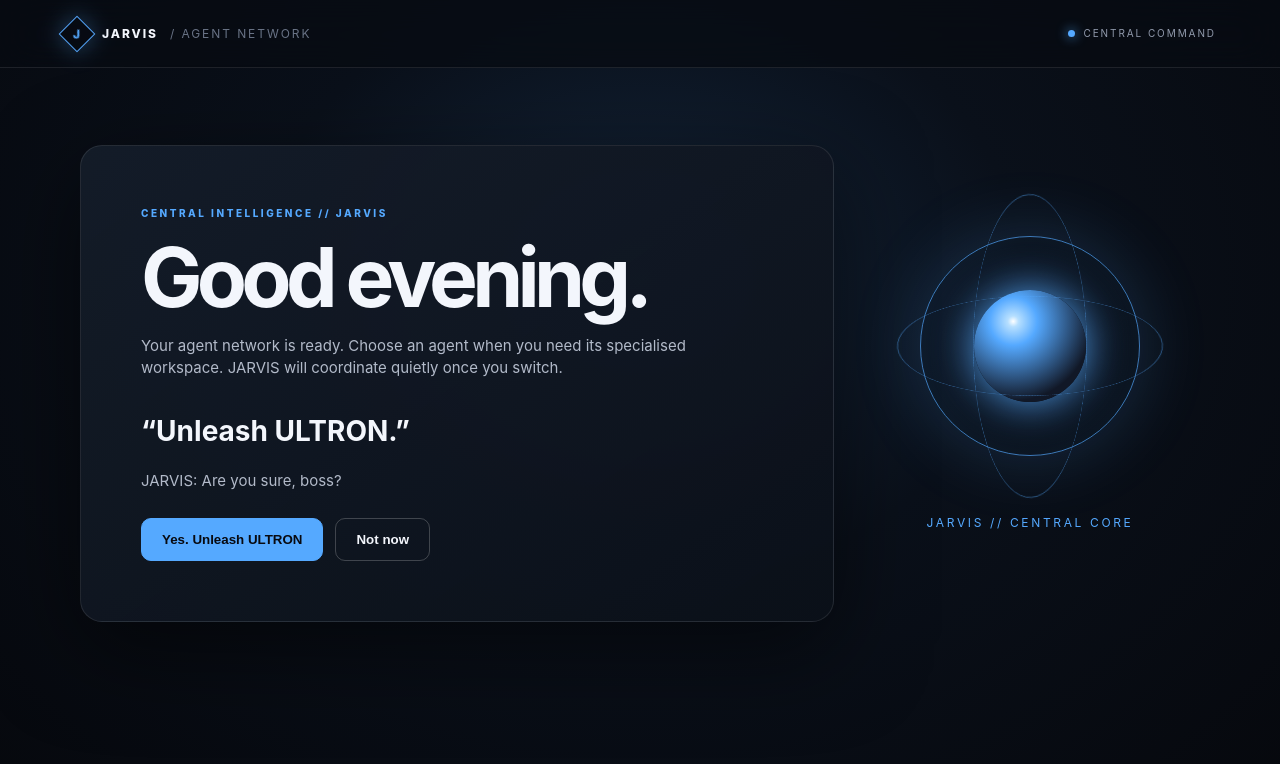
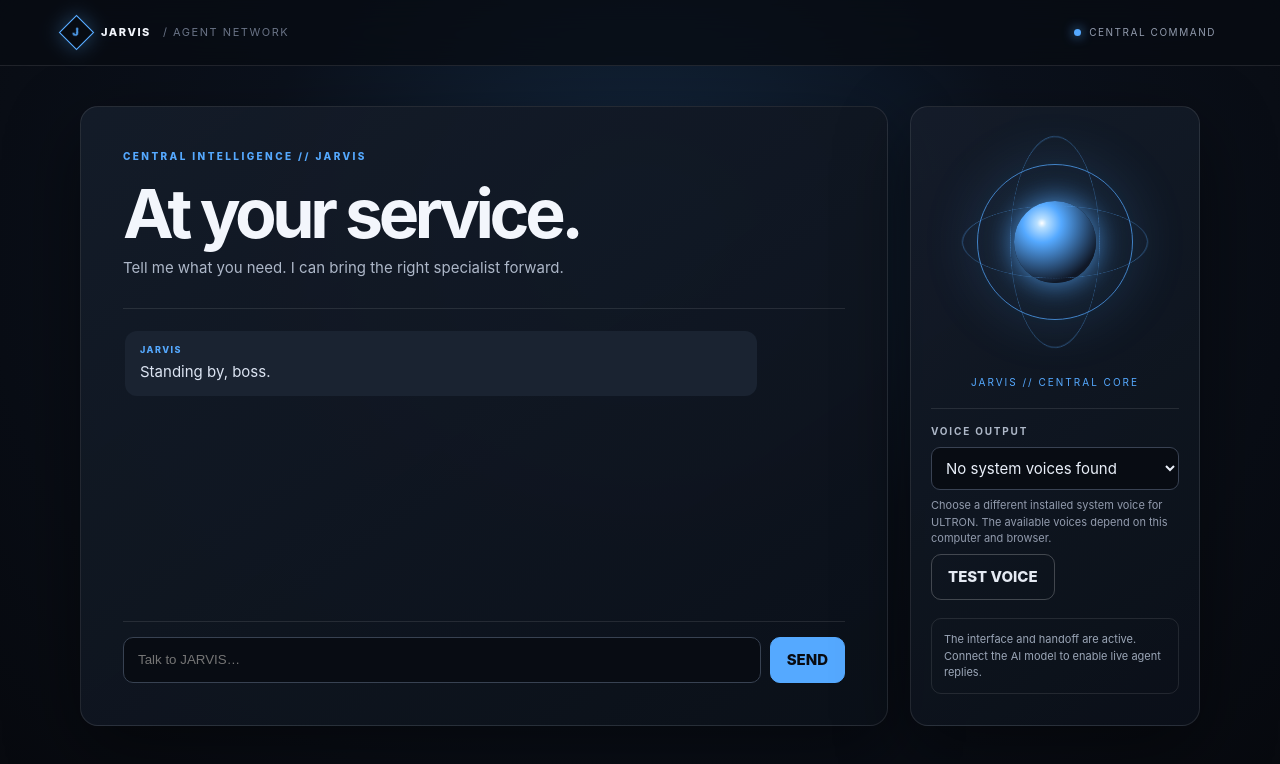
Before and after one commit to mayank1530721/jarvis, a plain HTML site: page web/index.html in a window 1280 px wide. Drawn offline with Linux system fonts and the light colour scheme.

Commit message:
Build direct JARVIS to ULTRON handoff and voice selection

```diff
--- a/web/index.html
+++ b/web/index.html
@@ -1,48 +1,50 @@
 <!doctype html>
 <html lang="en">
 <head>
-<meta charset="utf-8">
-<meta name="viewport" content="width=device-width,initial-scale=1">
-<meta name="theme-color" content="#080a10">
-<title>JARVIS // Agent Workspace</title>
+<meta charset="utf-8"><meta name="viewport" content="width=device-width,initial-scale=1">
+<meta name="theme-color" content="#090b12"><title>JARVIS // ULTRON Workspace</title>
 <style>
-:root{color-scheme:dark;--bg:#080a10;--panel:#111722;--line:#ffffff18;--muted:#929bad;--white:#f3f6fc;--blue:#55a9ff;--red:#f13c54}
-*{box-sizing:border-box}body{margin:0;min-height:100vh;background:radial-gradient(ellipse at 50% 35%,#14253a 0,#0a101a 42%,#06080d 100%);color:var(--white);font:15px/1.5 Inter,system-ui,Segoe UI,sans-serif;transition:background 900ms ease}
-body.ultron{background:radial-gradient(ellipse at 50% 32%,#40101b 0,#160b12 43%,#07080c 100%);--accent:var(--red)}
-body.jarvis{--accent:var(--blue)}
-header{height:68px;padding:0 5vw;display:flex;align-items:center;justify-content:space-between;border-bottom:1px solid var(--line);background:#080b12bb;backdrop-filter:blur(18px);letter-spacing:.16em;font-size:12px}
-.brand{font-weight:800;display:flex;align-items:center;gap:12px}.mark{width:26px;height:26px;border:1px solid var(--accent);transform:rotate(45deg);display:grid;place-items:center;color:var(--accent);box-shadow:0 0 22px color-mix(in srgb,var(--accent),transparent 65%)}.mark span{transform:rotate(-45deg)}
-.status{color:var(--muted);font-size:10px}.status i{display:inline-block;width:7px;height:7px;border-radius:50%;background:var(--accent);margin-right:8px;box-shadow:0 0 12px var(--accent)}
-main{width:min(1120px,92vw);margin:7vh auto 5vh}.workspace{display:grid;grid-template-columns:1fr 340px;gap:26px;align-items:center;min-height:65vh}
-.copy{padding:clamp(22px,5vw,60px);border:1px solid var(--line);border-radius:22px;background:linear-gradient(145deg,#151d2ae8,#0b1019ed);box-shadow:0 28px 90px #0008}
-.eyebrow{font-size:10px;letter-spacing:.25em;color:var(--accent);font-weight:800}.copy h1{font-size:clamp(42px,7vw,82px);letter-spacing:-.07em;line-height:.95;margin:18px 0}.copy p{color:#b2bac9;max-width:600px}.question{font-size:clamp(20px,3vw,28px);font-weight:650;margin:30px 0 18px}
-.actions{display:flex;gap:12px;flex-wrap:wrap;margin-top:26px}.btn{border:1px solid var(--accent);background:var(--accent);color:#080a10;padding:13px 20px;border-radius:10px;font-weight:800;cursor:pointer}.btn.alt{background:transparent;color:var(--white);border-color:#ffffff35}.btn:hover{filter:brightness(1.12);transform:translateY(-1px)}button:focus-visible{outline:3px solid white;outline-offset:3px}
-.core-area{display:grid;place-items:center;min-height:330px;position:relative}.core{width:220px;height:220px;border:1px solid color-mix(in srgb,var(--accent),transparent 30%);border-radius:50%;display:grid;place-items:center;position:relative;box-shadow:0 0 70px color-mix(in srgb,var(--accent),transparent 80%),inset 0 0 55px color-mix(in srgb,var(--accent),transparent 90%);transition:all 900ms ease}.core:before,.core:after{content:"";position:absolute;inset:-24px;border:1px solid color-mix(in srgb,var(--accent),transparent 55%);border-radius:50%;transform:rotateX(68deg) rotateZ(20deg)}.core:after{inset:-43px;transform:rotateY(68deg) rotateZ(-24deg)}.core-inner{width:112px;height:112px;border-radius:50%;background:radial-gradient(circle at 35% 28%,#fff 0,#b6dfff 5%,var(--accent) 22%,#111827 73%);box-shadow:0 0 45px var(--accent);transition:background 900ms ease}.core-label{position:absolute;bottom:8px;font-size:10px;letter-spacing:.28em;color:var(--accent)}
-.agent-name{font-size:12px;letter-spacing:.22em;color:var(--accent);margin-top:25px;text-align:center}
-.hidden{display:none!important}.fade{animation:arrive .9s ease both}@keyframes arrive{from{opacity:0;transform:translateY(14px) scale(.985)}to{opacity:1;transform:none}}
-@media(max-width:800px){.workspace{grid-template-columns:1fr}.core-area{min-height:250px;grid-row:1}.core{width:170px;height:170px}.core-inner{width:88px;height:88px}.copy{padding:28px}}
+:root{color-scheme:dark;--accent:#55a9ff;--bg:#080b12;--panel:#111722;--line:#ffffff19;--muted:#929bad;--white:#f3f6fc}
+*{box-sizing:border-box}body{margin:0;min-height:100vh;background:radial-gradient(ellipse at 50% 30%,#142a43 0,#0b111c 44%,#07090e 100%);color:var(--white);font:15px/1.5 Inter,system-ui,Segoe UI,sans-serif;transition:background .75s ease}
+body.ultron{--accent:#f13c54;background:radial-gradient(ellipse at 50% 30%,#45111e 0,#1a0b13 45%,#07080c 100%)}
+header{height:66px;padding:0 clamp(18px,5vw,64px);display:flex;align-items:center;justify-content:space-between;border-bottom:1px solid var(--line);background:#080b12bb;backdrop-filter:blur(16px);letter-spacing:.14em;font-size:11px}
+.brand{display:flex;align-items:center;gap:12px;font-weight:800}.mark{width:25px;height:25px;border:1px solid var(--accent);transform:rotate(45deg);display:grid;place-items:center;color:var(--accent);box-shadow:0 0 20px color-mix(in srgb,var(--accent),transparent 65%)}.mark span{transform:rotate(-45deg)}
+.status{font-size:10px;color:var(--muted)}.status i{display:inline-block;width:7px;height:7px;border-radius:50%;background:var(--accent);margin-right:8px;box-shadow:0 0 12px var(--accent)}
+main{width:min(1120px,92vw);margin:5vh auto}.layout{display:grid;grid-template-columns:minmax(0,1fr) 290px;gap:22px;align-items:stretch}
+.panel{border:1px solid var(--line);border-radius:18px;background:linear-gradient(145deg,#151d2ae8,#0b1019ed);box-shadow:0 24px 75px #0007}
+.main-panel{padding:clamp(20px,4vw,42px);min-height:620px;display:flex;flex-direction:column}.eyebrow{font-size:10px;letter-spacing:.24em;color:var(--accent);font-weight:800}.heading{font-size:clamp(40px,6vw,68px);letter-spacing:-.065em;line-height:1;margin:15px 0 10px}.sub{color:#adb7c8;max-width:620px;margin:0}
+.chat{margin-top:28px;border-top:1px solid var(--line);padding-top:18px;display:flex;flex:1;min-height:300px;flex-direction:column}.messages{display:flex;flex-direction:column;gap:12px;flex:1;overflow:auto;max-height:390px;padding:4px 2px 18px}.msg{max-width:88%;padding:12px 15px;border-radius:12px;background:#1a2331;color:#dce4f2;white-space:pre-wrap;overflow-wrap:anywhere}.msg.user{align-self:flex-end;background:color-mix(in srgb,var(--accent),#171b25 75%);color:white}.who{display:block;font-size:9px;letter-spacing:.16em;color:var(--accent);margin-bottom:5px;font-weight:800}
+.composer{display:flex;gap:9px;border-top:1px solid var(--line);padding-top:15px}.composer input{flex:1;min-width:0;background:#080c13;border:1px solid #384252;border-radius:10px;padding:13px 14px;color:white;outline:none}.composer input:focus{border-color:var(--accent)}button,select{font:inherit}.btn{border:1px solid var(--accent);background:var(--accent);color:#090b10;padding:11px 16px;border-radius:10px;font-weight:800;cursor:pointer}.btn.alt{background:transparent;color:#e5eaf3;border-color:#ffffff38}.btn:disabled{opacity:.45;cursor:not-allowed}
+.side{padding:20px;display:flex;flex-direction:column;gap:18px}.core-wrap{display:grid;place-items:center;min-height:230px}.core{width:156px;height:156px;border:1px solid color-mix(in srgb,var(--accent),transparent 25%);border-radius:50%;display:grid;place-items:center;box-shadow:0 0 55px color-mix(in srgb,var(--accent),transparent 82%),inset 0 0 35px color-mix(in srgb,var(--accent),transparent 90%);position:relative}.core:before,.core:after{content:"";position:absolute;inset:-16px;border:1px solid color-mix(in srgb,var(--accent),transparent 58%);border-radius:50%;transform:rotateX(67deg) rotateZ(22deg)}.core:after{inset:-29px;transform:rotateY(65deg) rotateZ(-24deg)}.orb{width:82px;height:82px;border-radius:50%;background:radial-gradient(circle at 34% 27%,#fff 0,#b8dfff 6%,var(--accent) 24%,#101827 75%);box-shadow:0 0 35px var(--accent);transition:background .75s ease}.core-caption{text-align:center;color:var(--accent);font-size:10px;letter-spacing:.2em}
+.side h3{font-size:10px;letter-spacing:.18em;color:#aeb8c8;margin:0 0 8px}.setting{border-top:1px solid var(--line);padding-top:15px}.setting p{font-size:11px;color:var(--muted);margin:7px 0}.setting select{width:100%;background:#080c13;color:#eaf0fa;border:1px solid #394253;border-radius:9px;padding:10px}.note{font-size:11px;color:#9ba6b7;border:1px solid var(--line);border-radius:10px;padding:12px}.hidden{display:none!important}.confirm{margin-top:18px;padding:15px;border:1px solid color-mix(in srgb,var(--accent),transparent 55%);border-radius:12px;background:color-mix(in srgb,var(--accent),transparent 94%)}.confirm strong{display:block;margin-bottom:5px}
+@media(max-width:820px){.layout{grid-template-columns:1fr}.side{display:grid;grid-template-columns:1fr 1fr}.core-wrap{min-height:180px}.main-panel{min-height:570px}}@media(max-width:560px){.side{display:flex}.composer{flex-wrap:wrap}.composer input{flex-basis:100%}.main-panel{padding:20px}.msg{max-width:96%}}
 </style>
 </head>
 <body class="jarvis">
 <header><div class="brand"><div class="mark"><span id="brandLetter">J</span></div><span id="brandName">JARVIS</span><span style="color:#697386;font-weight:400">/ AGENT NETWORK</span></div><div class="status"><i></i><span id="statusText">CENTRAL COMMAND</span></div></header>
-<main>
-<section class="workspace" id="jarvisScreen">
-<div class="copy fade"><div class="eyebrow">CENTRAL INTELLIGENCE // JARVIS</div><h1>Good evening.</h1><p>Your agent network is ready. Choose an agent when you need its specialised workspace. JARVIS will coordinate quietly once you switch.</p><div class="question">“Unleash ULTRON.”</div><p>JARVIS: Are you sure, boss?</p><div class="actions"><button class="btn" id="confirm">Yes. Unleash ULTRON</button><button class="btn alt" id="cancel">Not now</button></div></div>
-<div class="core-area"><div class="core"><div class="core-inner"></div></div><div class="agent-name">JARVIS // CENTRAL CORE</div></div>
+<main><div class="layout">
+<section class="panel main-panel">
+<div class="eyebrow" id="eyebrow">CENTRAL INTELLIGENCE // JARVIS</div>
+<h1 class="heading" id="heading">At your service.</h1>
+<p class="sub" id="subtitle">Tell me what you need. I can bring the right specialist forward.</p>
+<div id="confirmation" class="confirm hidden"><strong>JARVIS</strong>Are you sure, boss?<div class="actions" style="display:flex;gap:9px;margin-top:12px"><button class="btn" id="yes">Yes.</button><button class="btn alt" id="no">No, not now.</button></div></div>
+<div class="chat"><div class="messages" id="messages" aria-live="polite"><div class="msg"><span class="who">JARVIS</span>Standing by, boss.</div></div>
+<form class="composer" id="chatForm"><input id="messageInput" placeholder="Talk to JARVIS…" autocomplete="off" aria-label="Message"><button class="btn" type="submit">SEND</button></form></div>
 </section>
-<section class="workspace hidden" id="ultronScreen">
-<div class="copy fade"><div class="eyebrow">ENGINEERING INTELLIGENCE // ACTIVE</div><h1>ULTRON<span style="color:var(--red)">.</span></h1><p>Finally. Your engineering workspace is online. What are we building?</p><div class="question">ULTRON // DIRECT CHANNEL</div><div class="actions"><button class="btn" id="voiceTest">Test ULTRON voice</button><button class="btn alt" id="back">Return to JARVIS</button></div><p id="voiceNote" class="status">Voice test uses a browser voice if available. The connected AI voice is not configured yet.</p></div>
-<div class="core-area"><div class="core"><div class="core-inner"></div></div><div class="agent-name">ULTRON // CRIMSON CORE</div></div>
-</section>
-</main>
+<aside class="panel side"><div class="core-wrap"><div class="core"><div class="orb"></div></div></div><div class="core-caption" id="coreCaption">JARVIS // CENTRAL CORE</div>
+<div class="setting"><h3>VOICE OUTPUT</h3><select id="voiceSelect" aria-label="Choose voice"><option>Loading available voices…</option></select><p>Choose a different installed system voice for ULTRON. The available voices depend on this computer and browser.</p><button class="btn alt" id="testVoice" type="button">TEST VOICE</button></div>
+<div class="note" id="connectionNote">The interface and handoff are active. Connect the AI model to enable live agent replies.</div>
+</aside>
+</div></main>
 <script>
-const $=id=>document.getElementById(id);
-function speak(text){if(!('speechSynthesis' in window)){ $('voiceNote').textContent='Speech synthesis is unavailable in this browser.';return; }window.speechSynthesis.cancel();const u=new SpeechSynthesisUtterance(text);const voices=window.speechSynthesis.getVoices();const preferred=voices.find(v=>/male|david|mark|daniel|alex|james/i.test(v.name))||voices.find(v=>v.lang.startsWith('en'));if(preferred)u.voice=preferred;u.rate=.94;u.pitch=.78;window.speechSynthesis.speak(u);}
-$('confirm').addEventListener('click',()=>{document.body.classList.remove('jarvis');document.body.classList.add('ultron');$('jarvisScreen').classList.add('hidden');$('ultronScreen').classList.remove('hidden');$('brandLetter').textContent='U';$('brandName').textContent='ULTRON';$('statusText').textContent='ENGINEERING WORKSPACE ACTIVE';});
-$('cancel').addEventListener('click',()=>{ $('statusText').textContent='AWAITING COMMAND';});
-$('back').addEventListener('click',()=>{window.speechSynthesis?.cancel();document.body.classList.remove('ultron');document.body.classList.add('jarvis');$('ultronScreen').classList.add('hidden');$('jarvisScreen').classList.remove('hidden');$('brandLetter').textContent='J';$('brandName').textContent='JARVIS';$('statusText').textContent='CENTRAL COMMAND';});
-$('voiceTest').addEventListener('click',()=>speak('Finally. Your engineering workspace is online. What are we building?'));
-if('speechSynthesis' in window)window.speechSynthesis.onvoiceschanged=()=>{};
+const $=id=>document.getElementById(id);let activeAgent='JARVIS',voices=[];
+function addMessage(who,text,user=false){const node=document.createElement('div');node.className='msg'+(user?' user':'');const label=document.createElement('span');label.className='who';label.textContent=who;const body=document.createElement('span');body.textContent=text;node.append(label,body);$('messages').append(node);$('messages').scrollTop=$('messages').scrollHeight;}
+function showConfirmation(){if(activeAgent!=='JARVIS')return;$('confirmation').classList.remove('hidden');$('messageInput').placeholder='Say “unleash ULTRON” to switch…';addMessage('JARVIS','Are you sure, boss?');}
+function switchToUltron(){activeAgent='ULTRON';document.body.classList.remove('jarvis');document.body.classList.add('ultron');$('brandLetter').textContent='U';$('brandName').textContent='ULTRON';$('statusText').textContent='ENGINEERING WORKSPACE ACTIVE';$('eyebrow').textContent='ENGINEERING INTELLIGENCE // ACTIVE';$('heading').textContent='ULTRON.';$('subtitle').textContent='Finally. No more introductions. What are we building?';$('coreCaption').textContent='ULTRON // CRIMSON CORE';$('confirmation').classList.add('hidden');$('messages').replaceChildren();$('messageInput').placeholder='Speak directly to ULTRON…';$('connectionNote').textContent='ULTRON is selected. Live AI replies require the model connection.';addMessage('ULTRON','Finally. What are we building?');}
+$('yes').addEventListener('click',switchToUltron);$('no').addEventListener('click',()=>{$('confirmation').classList.add('hidden');addMessage('JARVIS','Of course, boss. Standing by.');$('messageInput').placeholder='Talk to JARVIS…';});
+$('chatForm').addEventListener('submit',e=>{e.preventDefault();const value=$('messageInput').value.trim();if(!value)return;$('messageInput').value='';addMessage('YOU',value,true);if(activeAgent==='JARVIS'&&/unleash\s+ultron|release\s+ultron|activate\s+ultron/i.test(value)){showConfirmation();return;}if(activeAgent==='JARVIS'){addMessage('JARVIS','Understood, boss.');}else{addMessage('SYSTEM','Your message is in ULTRON’s direct channel. The AI model is not connected yet, so live replies are not available in this preview.');}});
+function loadVoices(){if(!('speechSynthesis'in window))return;voices=window.speechSynthesis.getVoices();const select=$('voiceSelect');select.replaceChildren();if(!voices.length){const opt=document.createElement('option');opt.textContent='No system voices found';select.append(opt);return;}voices.forEach((voice,index)=>{const opt=document.createElement('option');opt.value=String(index);opt.textContent=voice.name+' — '+voice.lang;select.append(opt);});const preferred=voices.findIndex(v=>/en/i.test(v.lang)&&/male|david|mark|daniel|alex|james/i.test(v.name));select.value=String(preferred>=0?preferred:Math.min(1,voices.length-1));}
+function testVoice(){if(!('speechSynthesis'in window)){ $('connectionNote').textContent='Speech synthesis is not supported in this browser.';return;}const voice=voices[Number($('voiceSelect').value)];const utterance=new SpeechSynthesisUtterance('Finally. No more introductions. What are we building?');if(voice)utterance.voice=voice;utterance.rate=.96;utterance.pitch=.78;window.speechSynthesis.cancel();window.speechSynthesis.speak(utterance);}
+$('testVoice').addEventListener('click',testVoice);if('speechSynthesis'in window){loadVoices();window.speechSynthesis.onvoiceschanged=loadVoices;}else{$('voiceSelect').innerHTML='<option>Speech synthesis unavailable</option>';$('testVoice').disabled=true;}
 </script>
-</body>
-</html>
+</body></html>
```
